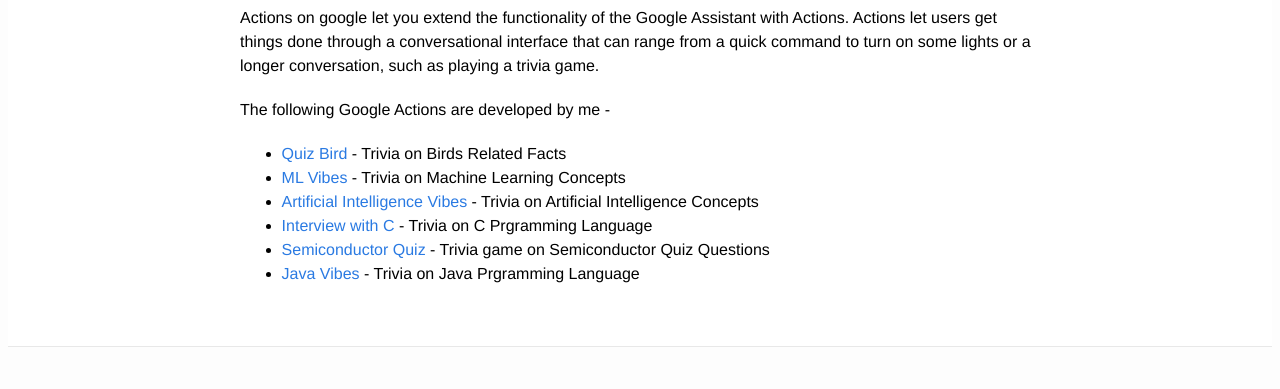
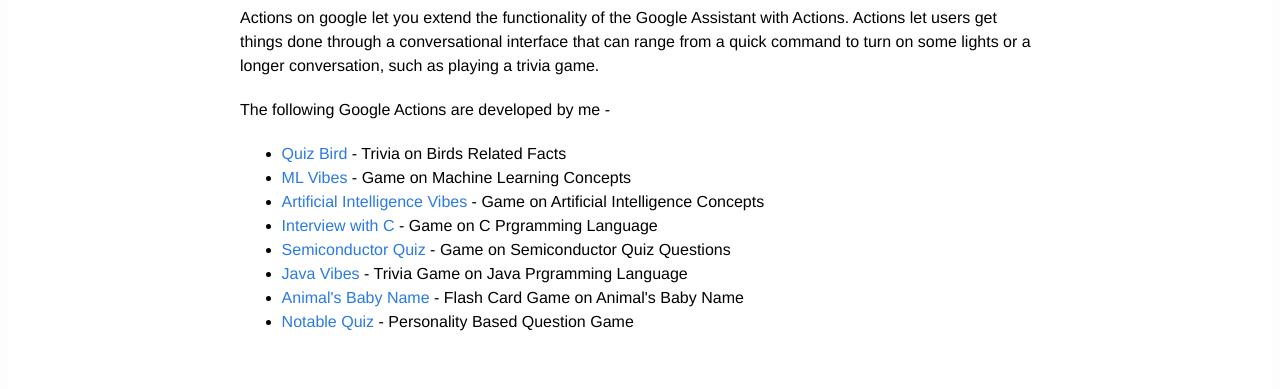
Before and after one commit to ayanujju/ayanujju.github.io, a plain HTML site: page google_actions.html in a window 1280 px wide. Shown: the part 194-583 px from the top of the page. Drawn offline with Linux system fonts and the light colour scheme.

Commit message:
Added New Actions

```diff
--- a/google_actions.html
+++ b/google_actions.html
@@ -40,11 +40,13 @@
 
 <ul>
   <li><a href="https://assistant.google.com/services/a/uid/000000e0486fb13a">Quiz Bird</a> - Trivia on Birds Related Facts</li>
-  <li><a href="https://assistant.google.com/services/a/uid/0000006fd0e915ec">ML Vibes</a> - Trivia on Machine Learning Concepts</li>
-  <li><a href="https://assistant.google.com/services/a/uid/000000ba61c7e432">Artificial Intelligence Vibes</a> - Trivia on Artificial Intelligence Concepts</li>
-  <li><a href="https://assistant.google.com/services/a/uid/0000004107bb9dca">Interview with C</a> - Trivia on C Prgramming Language</li>
-  <li><a href="https://assistant.google.com/services/a/uid/0000009e079fcc94">Semiconductor Quiz</a> - Trivia game on Semiconductor Quiz Questions</li>
-  <li><a href="https://assistant.google.com/services/a/uid/000000aaba91f5bf">Java Vibes</a> - Trivia on Java Prgramming Language</li>
+  <li><a href="https://assistant.google.com/services/a/uid/0000006fd0e915ec">ML Vibes</a> - Game on Machine Learning Concepts</li>
+  <li><a href="https://assistant.google.com/services/a/uid/000000ba61c7e432">Artificial Intelligence Vibes</a> - Game on Artificial Intelligence Concepts</li>
+  <li><a href="https://assistant.google.com/services/a/uid/0000004107bb9dca">Interview with C</a> - Game on C Prgramming Language</li>
+  <li><a href="https://assistant.google.com/services/a/uid/0000009e079fcc94">Semiconductor Quiz</a> - Game on Semiconductor Quiz Questions</li>
+  <li><a href="https://assistant.google.com/services/a/uid/000000aaba91f5bf">Java Vibes</a> - Trivia Game on Java Prgramming Language</li>
+  <li><a href="https://assistant.google.com/services/a/uid/0000006443c83ab7">Animal's Baby Name</a> - Flash Card Game on Animal's Baby Name</li>
+  <li><a href="https://assistant.google.com/services/a/uid/000000421c642e50">Notable Quiz</a> - Personality Based Question Game</li>
 </ul>
 
   </article>
```
